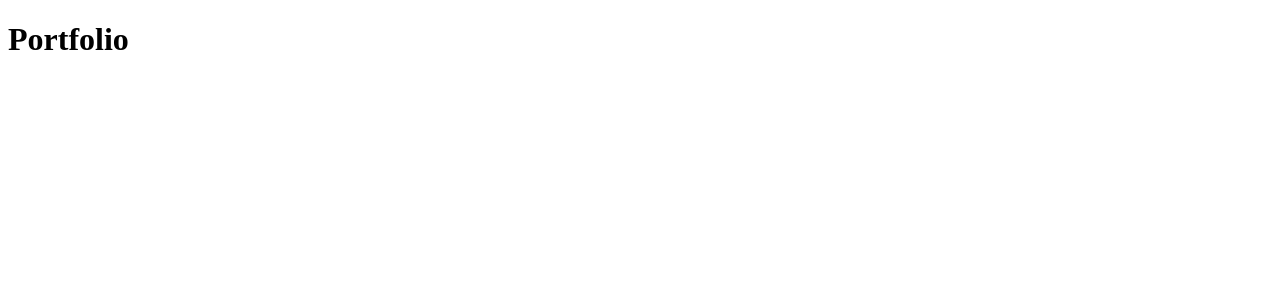
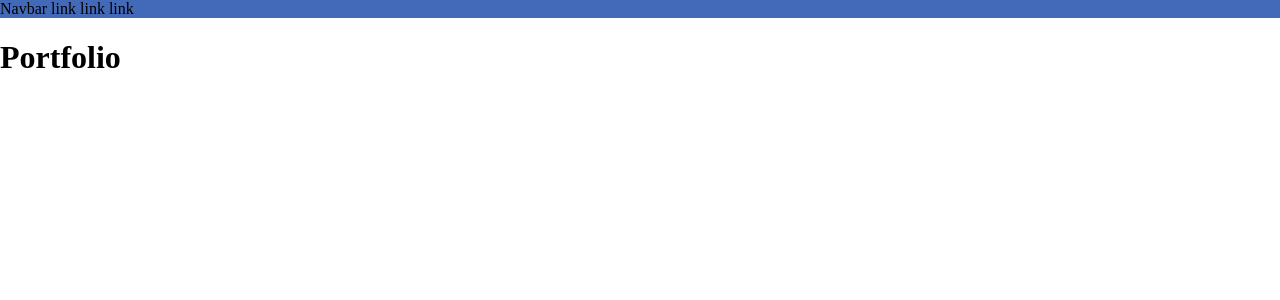
Before and after one commit to aHugues/portfolio, an Angular app: page / in a window 1280 px wide. Shown: the top 300 px of the page. Built offline with nearby package versions, Linux system fonts and the light colour scheme.

Commit message:
Create basic navbar module

```diff
--- a/src/app/app.component.html
+++ b/src/app/app.component.html
@@ -1 +1,3 @@
+<app-navbar></app-navbar>
+
 <h1>Portfolio</h1>
--- a/src/app/app.module.ts
+++ b/src/app/app.module.ts
@@ -1,16 +1,18 @@
 import { BrowserModule } from '@angular/platform-browser';
 import { NgModule } from '@angular/core';
 
+import { NavbarModule } from './navbar/navbar.module';
 
 import { AppComponent } from './app.component';
 
 
 @NgModule({
   declarations: [
-    AppComponent
+    AppComponent,
   ],
   imports: [
-    BrowserModule
+    BrowserModule,
+    NavbarModule,
   ],
   providers: [],
   bootstrap: [AppComponent]
--- /dev/null
+++ b/src/app/navbar/navbar-button/navbar-button.component.html
@@ -0,0 +1,5 @@
+<span>
+
+  link
+
+</span>
--- /dev/null
+++ b/src/app/navbar/navbar-button/navbar-button.component.ts
@@ -0,0 +1,15 @@
+import { Component, OnInit } from '@angular/core';
+
+@Component({
+  selector: 'app-navbar-button',
+  templateUrl: './navbar-button.component.html',
+  styleUrls: ['./navbar-button.component.css']
+})
+export class NavbarButtonComponent implements OnInit {
+
+  constructor() { }
+
+  ngOnInit() {
+  }
+
+}
--- /dev/null
+++ b/src/app/navbar/navbar/navbar.component.html
@@ -0,0 +1,8 @@
+<div class=navbar-container>
+  Navbar
+
+  <app-navbar-button></app-navbar-button>
+  <app-navbar-button></app-navbar-button>
+  <app-navbar-button></app-navbar-button>
+
+</div>
--- /dev/null
+++ b/src/app/navbar/navbar/navbar.component.ts
@@ -0,0 +1,14 @@
+import { Component, OnInit } from '@angular/core';
+
+@Component({
+  selector: 'app-navbar',
+  templateUrl: './navbar.component.html',
+})
+export class NavbarComponent implements OnInit {
+
+  constructor() { }
+
+  ngOnInit() {
+  }
+
+}
--- a/src/styles.css
+++ b/src/styles.css
@@ -1 +1,12 @@
 /* You can add global styles to this file, and also import other style files */
+
+@import "./styles/navbar.css";
+
+/* remove all margin to fill full page */
+html {
+  margin: 0;
+}
+
+body {
+  margin: 0;
+}
--- /dev/null
+++ b/src/styles/colors.css
@@ -0,0 +1,4 @@
+:root {
+
+  --primary: #436AB9;
+}
--- /dev/null
+++ b/src/styles/navbar.css
@@ -0,0 +1,10 @@
+/* import color palette for the styles */
+@import "./colors.css";
+
+/* container for the whole top navbar */
+.navbar-container {
+    background-color: var(--primary, #436AB9);
+    width: 100;
+    margin-left: 0;
+    margin-right: 0;
+}
```
Also changed, not shown: src/app/navbar/navbar.module.ts (added, +16 -0 lines), src/app/navbar/navbar-button/navbar-button.component.css (added), 2 other files (tests, documents, lock files or other folders).
